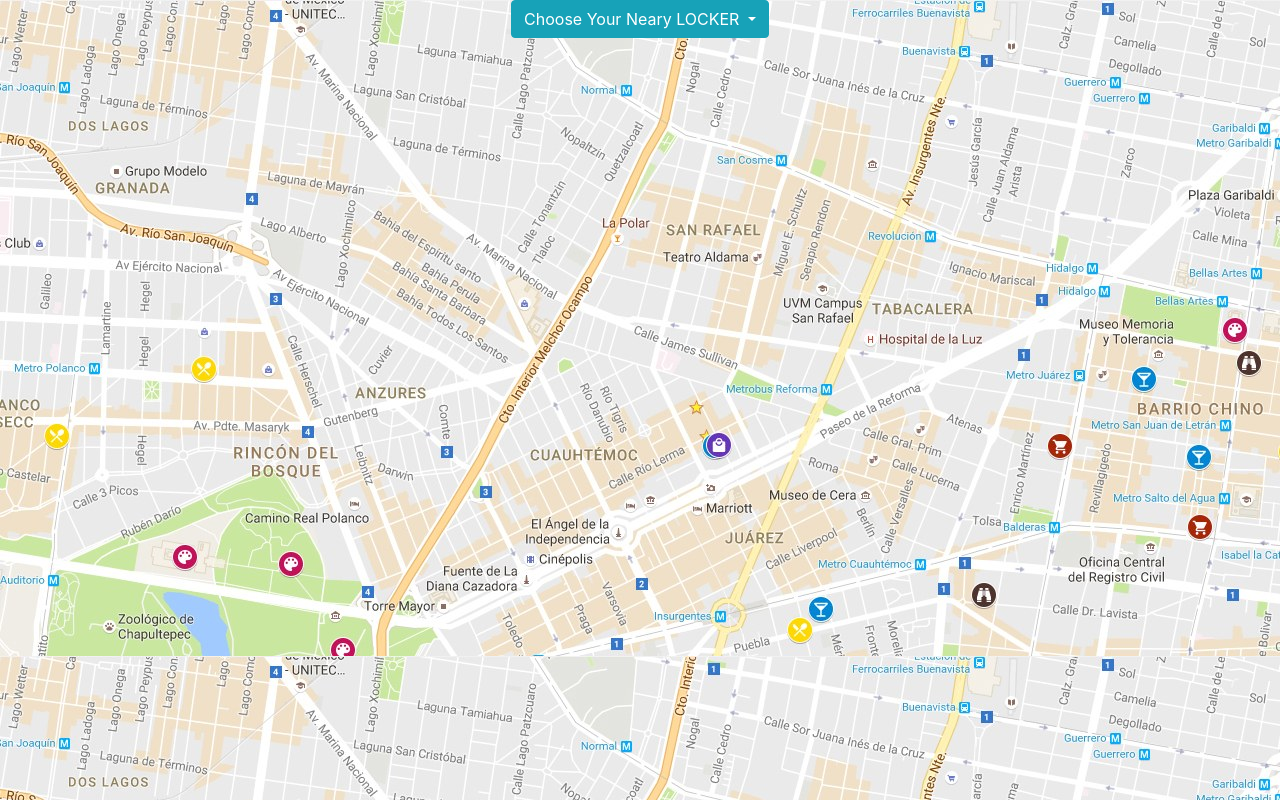
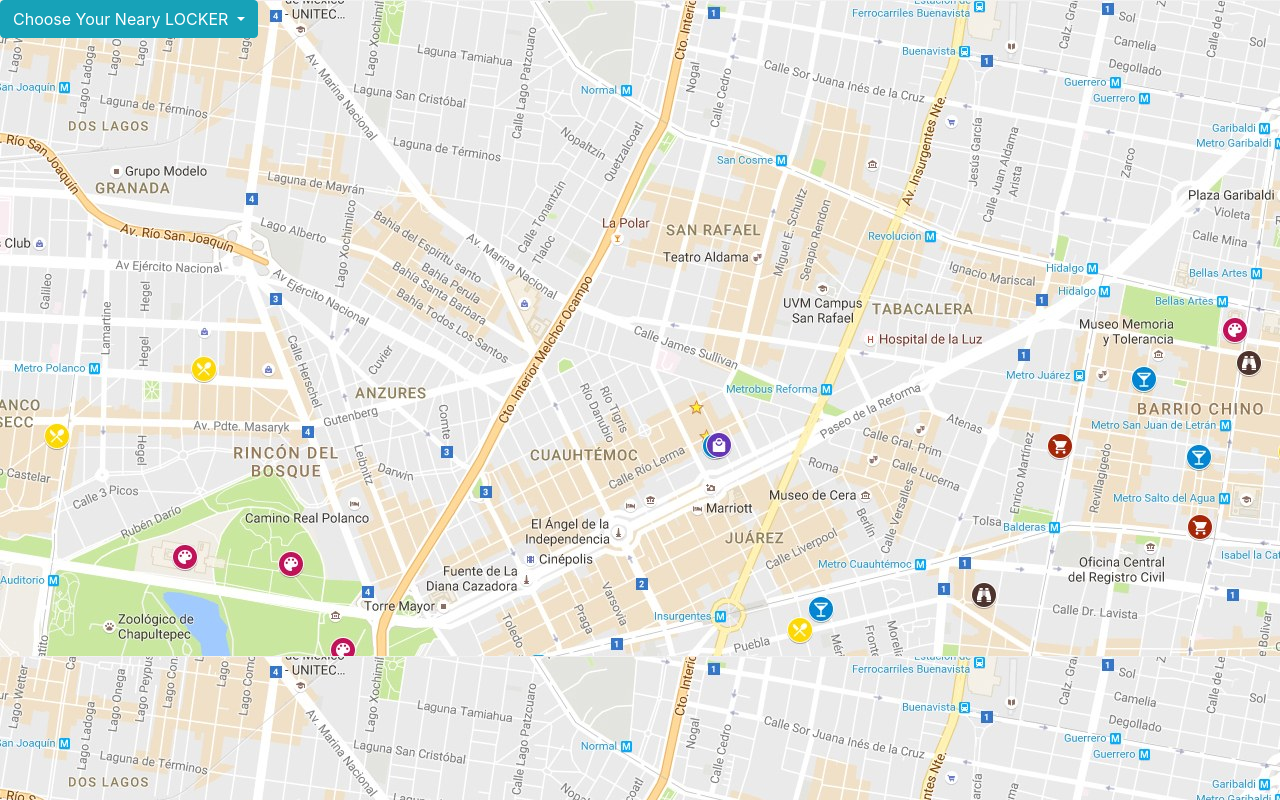
Before and after one commit to flarsu/Locker_Room, a plain HTML site: page index.html in a window 1280 px wide. Drawn offline with nearby package versions, Linux system fonts and the light colour scheme.

Commit message:
Update index.html

```diff
--- a/index.html
+++ b/index.html
@@ -11,7 +11,7 @@
     <title>Shiper</title>
 </head>
 <body style="background:url(index.jpg)">
-       <center> <div class="btn-group">
+        <div class="btn-group">
                <button type="button" class="btn btn-info dropdown-toggle" data-toggle="dropdown" aria-haspopup="true" aria-expanded="false">
                   Choose Your Neary LOCKER
                 </button>
@@ -22,7 +22,7 @@
                   <a class="dropdown-item" href="./lock.html">D</a>
                   <a class="dropdown-item" href="./lock.html">E</a>
 
-              </div></center>
+              </div>
 
 </body>
 </html>
```
